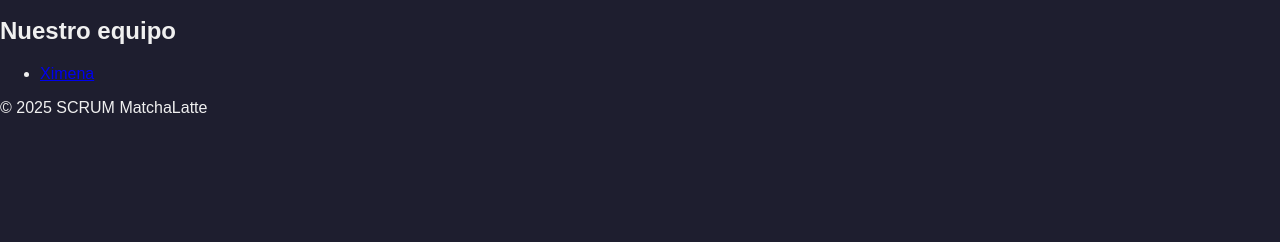
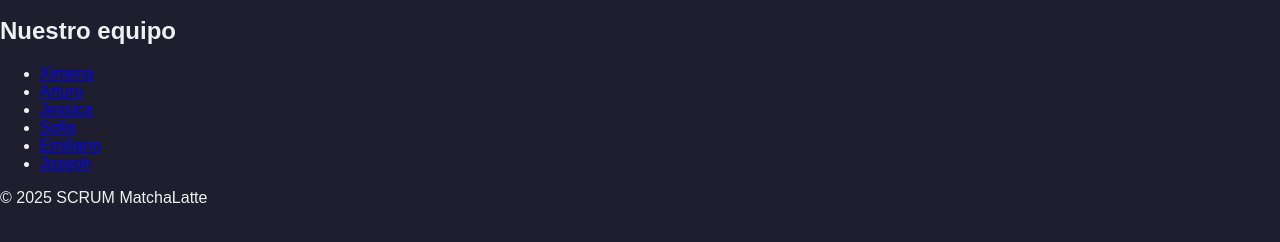
Before and after one commit to Nelixao/ICO_TE_MATCHALATTE, a plain HTML site: page equipo.html in a window 1280 px wide. Shown: the part 122-364 px from the top of the page. Drawn offline with Linux system fonts and the light colour scheme.

Commit message:
Edicion de equipo.html

```diff
--- a/equipo.html
+++ b/equipo.html
@@ -27,7 +27,11 @@
     <h2>Nuestro equipo</h2>
     <ul class="lista-devs">
       <li><a href="ximena.html">Ximena</a></li>
-      <!-- Agrega más enlaces si tienes más integrantes -->
+      <li><a href="arturo.html">Arturo</a></li>
+      <li><a href="jessica.html">Jessica</a></li>
+      <li><a href="sofia.html">Sofia</a></li>
+      <li><a href="emiliano.html">Emiliano</a></li>
+      <li><a href="joseph.html">Joseph</a></li>
     </ul>
   </main>
 
```
